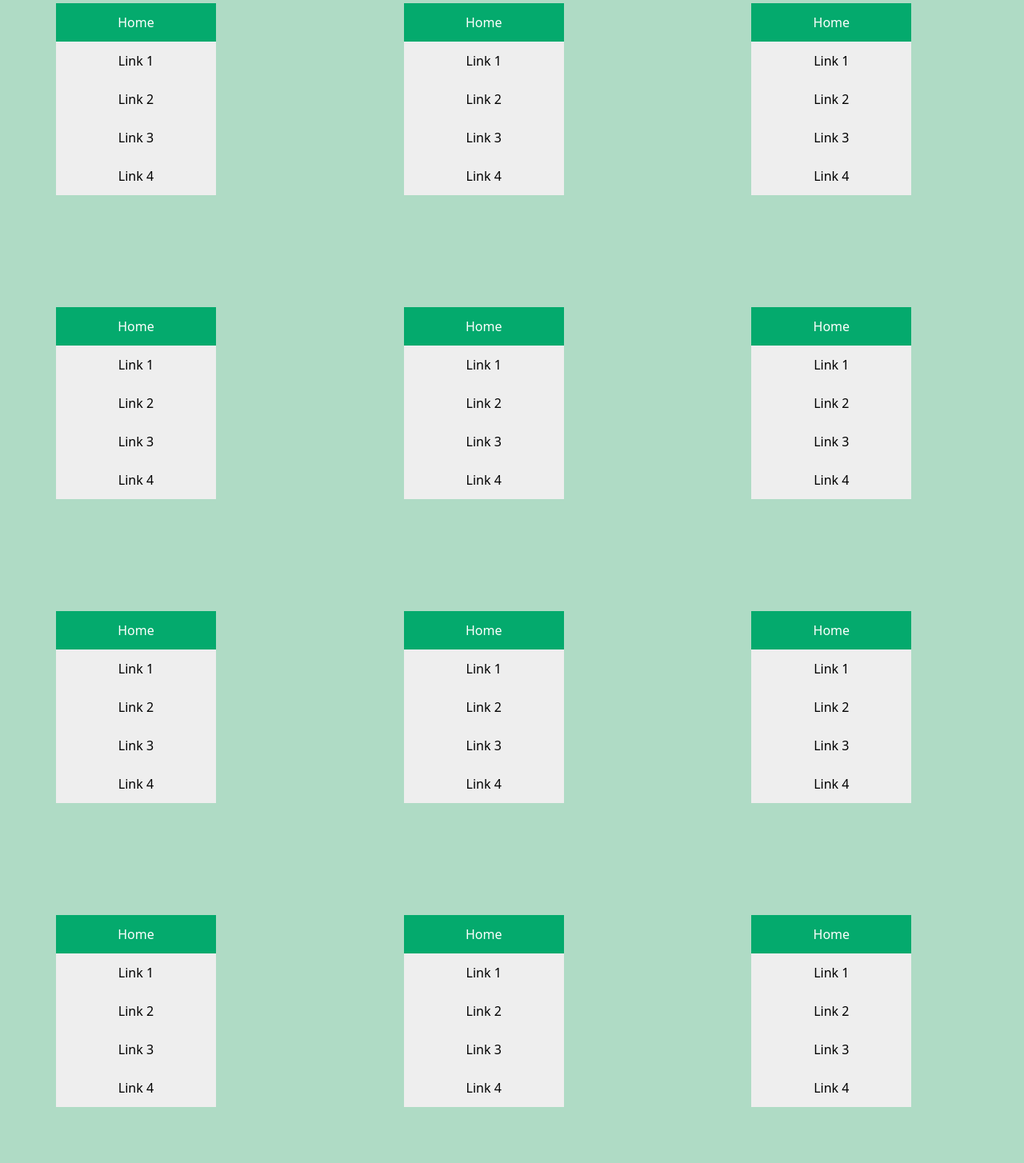
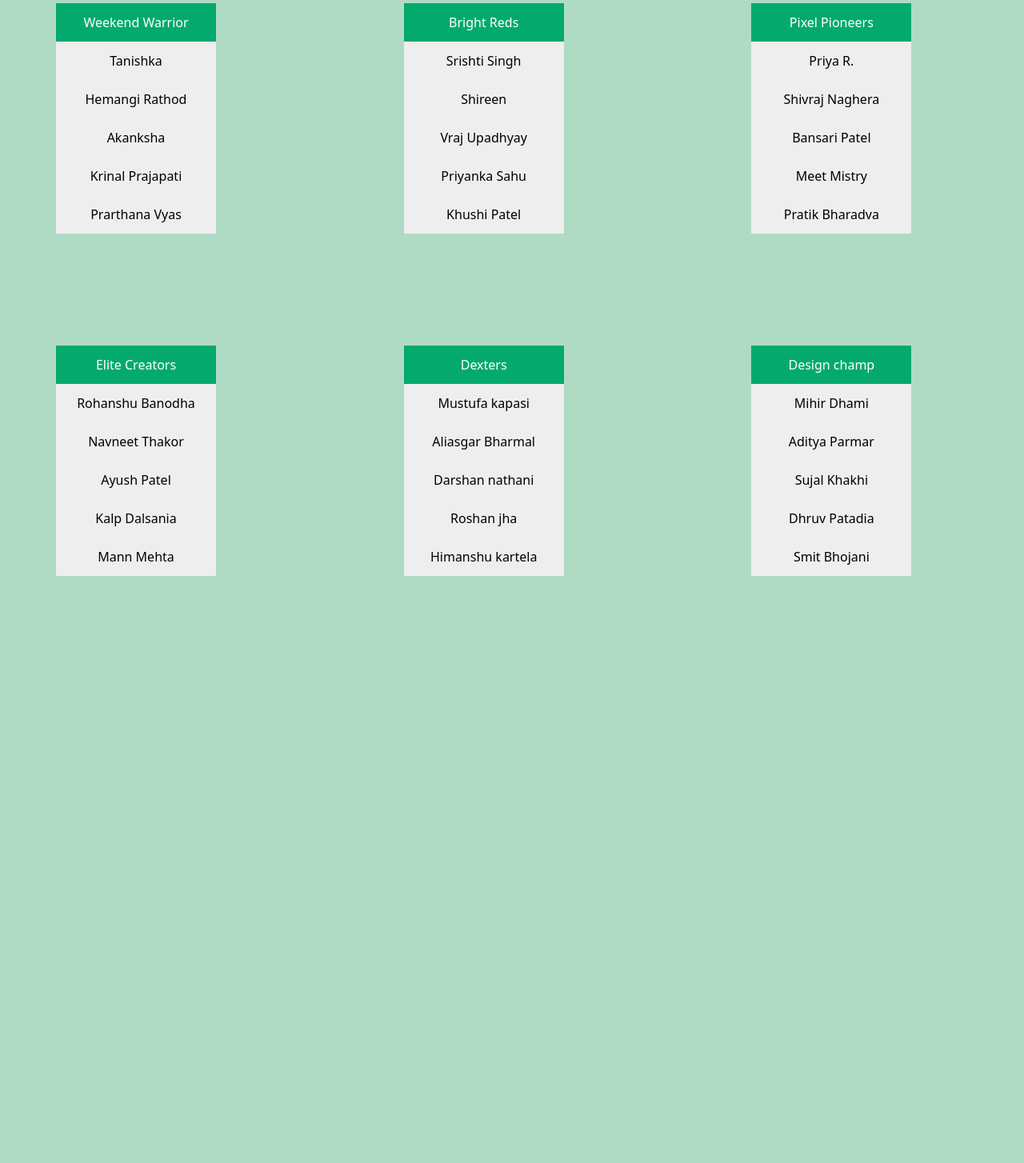
Before and after one commit to GFGBVM/UI-UX, a plain HTML site: page index.html in a window 1280 px wide. Shown: the part 206-1660 px from the top of the page at 80% size. After the commit the page ends 996 px from the top, so only its background shows below. Drawn offline with nearby package versions, Linux system fonts and the light colour scheme.

Commit message:
Added team members' names

```diff
--- a/index.html
+++ b/index.html
@@ -107,112 +107,65 @@
     <div class="row" style="background-color:#afdbc5">
       <div class="col-sm">
         <div class="vertical-menu">
-          <a href="#" class="active">Home</a>
-          <a href="#">Link 1</a>
-          <a href="#">Link 2</a>
-          <a href="#">Link 3</a>
-          <a href="#">Link 4</a>
+          <a href="#" class="active">Weekend Warrior</a>
+          <a href="#">Tanishka</a>
+          <a href="#">Hemangi Rathod</a>
+          <a href="#">Akanksha</a>
+          <a href="#">Krinal Prajapati</a>
+          <a href="#">Prarthana Vyas</a>
         </div>
       </div>
       <div class="col-sm">
         <div class="vertical-menu">
-          <a href="#" class="active">Home</a>
-          <a href="#">Link 1</a>
-          <a href="#">Link 2</a>
-          <a href="#">Link 3</a>
-          <a href="#">Link 4</a>
+          <a href="#" class="active">Bright Reds</a>
+          <a href="#">Srishti Singh</a>
+          <a href="#"> Shireen</a>
+          <a href="#">Vraj Upadhyay</a>
+          <a href="#">Priyanka Sahu</a>
+          <a href="#">Khushi Patel</a>
         </div>
       </div>
       <div class="col-sm">
         <div class="vertical-menu">
-          <a href="#" class="active">Home</a>
-          <a href="#">Link 1</a>
-          <a href="#">Link 2</a>
-          <a href="#">Link 3</a>
-          <a href="#">Link 4</a>
+          <a href="#" class="active">Pixel Pioneers</a>
+          <a href="#">Priya R.</a>
+          <a href="#">Shivraj Naghera</a>
+          <a href="#">Bansari Patel</a>
+          <a href="#"> Meet Mistry </a>
+          <a href="#">Pratik Bharadva</a>
         </div>
       </div>
       <div class="col-sm">
         <div class="vertical-menu">
-          <a href="#" class="active">Home</a>
-          <a href="#">Link 1</a>
-          <a href="#">Link 2</a>
-          <a href="#">Link 3</a>
-          <a href="#">Link 4</a>
+          <a href="#" class="active">Elite Creators</a>
+          <a href="#">Rohanshu Banodha</a>
+          <a href="#">Navneet Thakor</a>
+          <a href="#">Ayush Patel</a>
+          <a href="#">Kalp Dalsania</a>
+          <a href="#">Mann Mehta</a>
         </div>
       </div>
       <div class="col-sm">
         <div class="vertical-menu">
-          <a href="#" class="active">Home</a>
-          <a href="#">Link 1</a>
-          <a href="#">Link 2</a>
-          <a href="#">Link 3</a>
-          <a href="#">Link 4</a>
+          <a href="#" class="active">Dexters</a>
+          <a href="#">Mustufa kapasi</a>
+          <a href="#">Aliasgar Bharmal</a>
+          <a href="#">Darshan nathani</a>
+          <a href="#">Roshan jha</a>
+          <a href="#">Himanshu kartela</a>
         </div>
       </div>
       <div class="col-sm">
         <div class="vertical-menu">
-          <a href="#" class="active">Home</a>
-          <a href="#">Link 1</a>
-          <a href="#">Link 2</a>
-          <a href="#">Link 3</a>
-          <a href="#">Link 4</a>
+          <a href="#" class="active">Design champ</a>
+          <a href="#">Mihir Dhami</a>
+          <a href="#">Aditya Parmar</a>
+          <a href="#">Sujal Khakhi</a>
+          <a href="#">Dhruv Patadia</a>
+          <a href="#">Smit Bhojani</a>
         </div>
       </div>
-      <div class="col-sm">
-        <div class="vertical-menu">
-          <a href="#" class="active">Home</a>
-          <a href="#">Link 1</a>
-          <a href="#">Link 2</a>
-          <a href="#">Link 3</a>
-          <a href="#">Link 4</a>
-        </div>
-      </div>
-      <div class="col-sm">
-        <div class="vertical-menu">
-          <a href="#" class="active">Home</a>
-          <a href="#">Link 1</a>
-          <a href="#">Link 2</a>
-          <a href="#">Link 3</a>
-          <a href="#">Link 4</a>
-        </div>
-      </div>
-      <div class="col-sm">
-        <div class="vertical-menu">
-          <a href="#" class="active">Home</a>
-          <a href="#">Link 1</a>
-          <a href="#">Link 2</a>
-          <a href="#">Link 3</a>
-          <a href="#">Link 4</a>
-        </div>
-      </div>
-      <div class="col-sm">
-        <div class="vertical-menu">
-          <a href="#" class="active">Home</a>
-          <a href="#">Link 1</a>
-          <a href="#">Link 2</a>
-          <a href="#">Link 3</a>
-          <a href="#">Link 4</a>
-        </div>
-      </div>
-      <div class="col-sm">
-        <div class="vertical-menu">
-          <a href="#" class="active">Home</a>
-          <a href="#">Link 1</a>
-          <a href="#">Link 2</a>
-          <a href="#">Link 3</a>
-          <a href="#">Link 4</a>
-        </div>
-      </div>
-      <div class="col-sm">
-        <div class="vertical-menu">
-          <a href="#" class="active">Home</a>
-          <a href="#">Link 1</a>
-          <a href="#">Link 2</a>
-          <a href="#">Link 3</a>
-          <a href="#">Link 4</a>
-        </div>
-      </div>
+
     </div>
   </div>
 </body>
```
